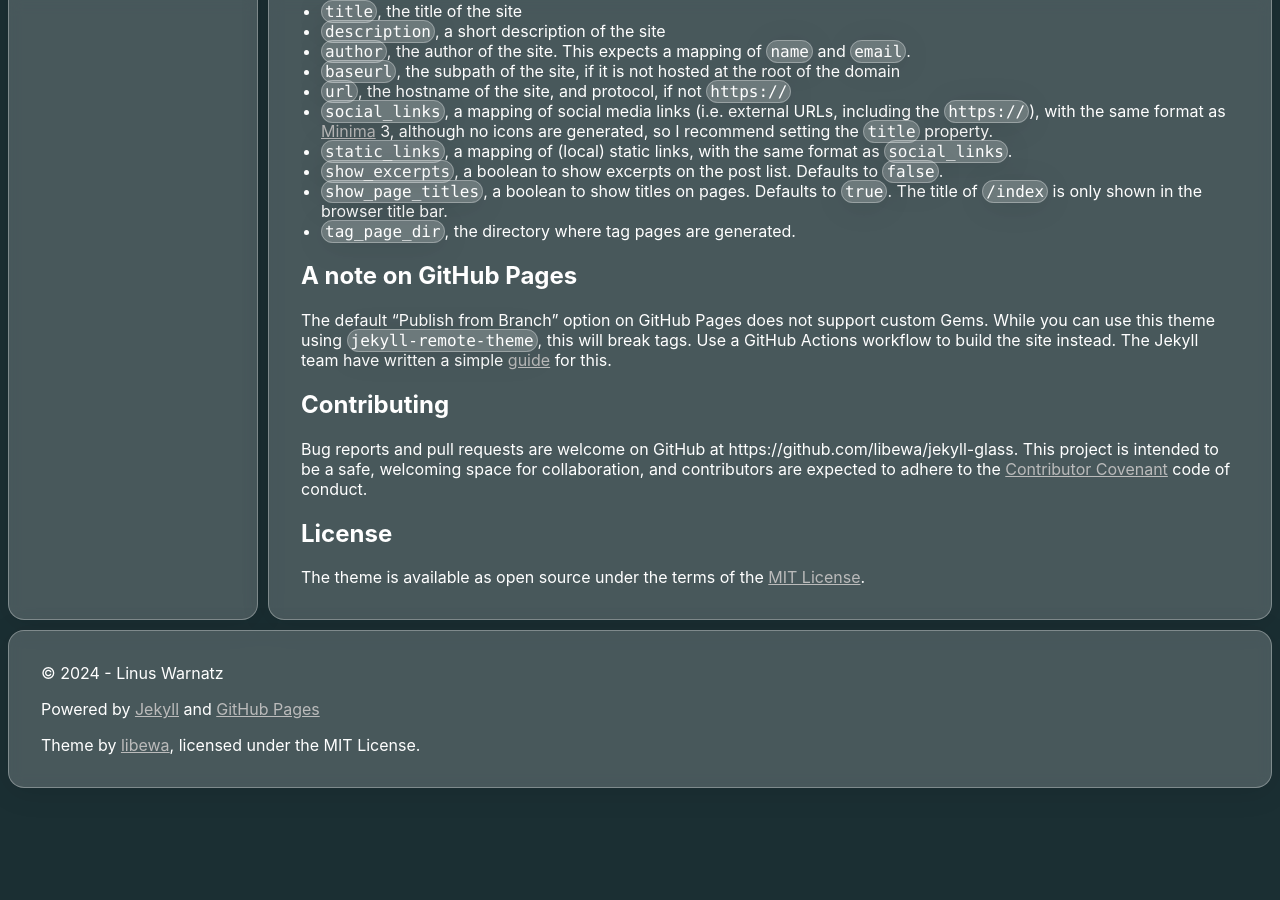
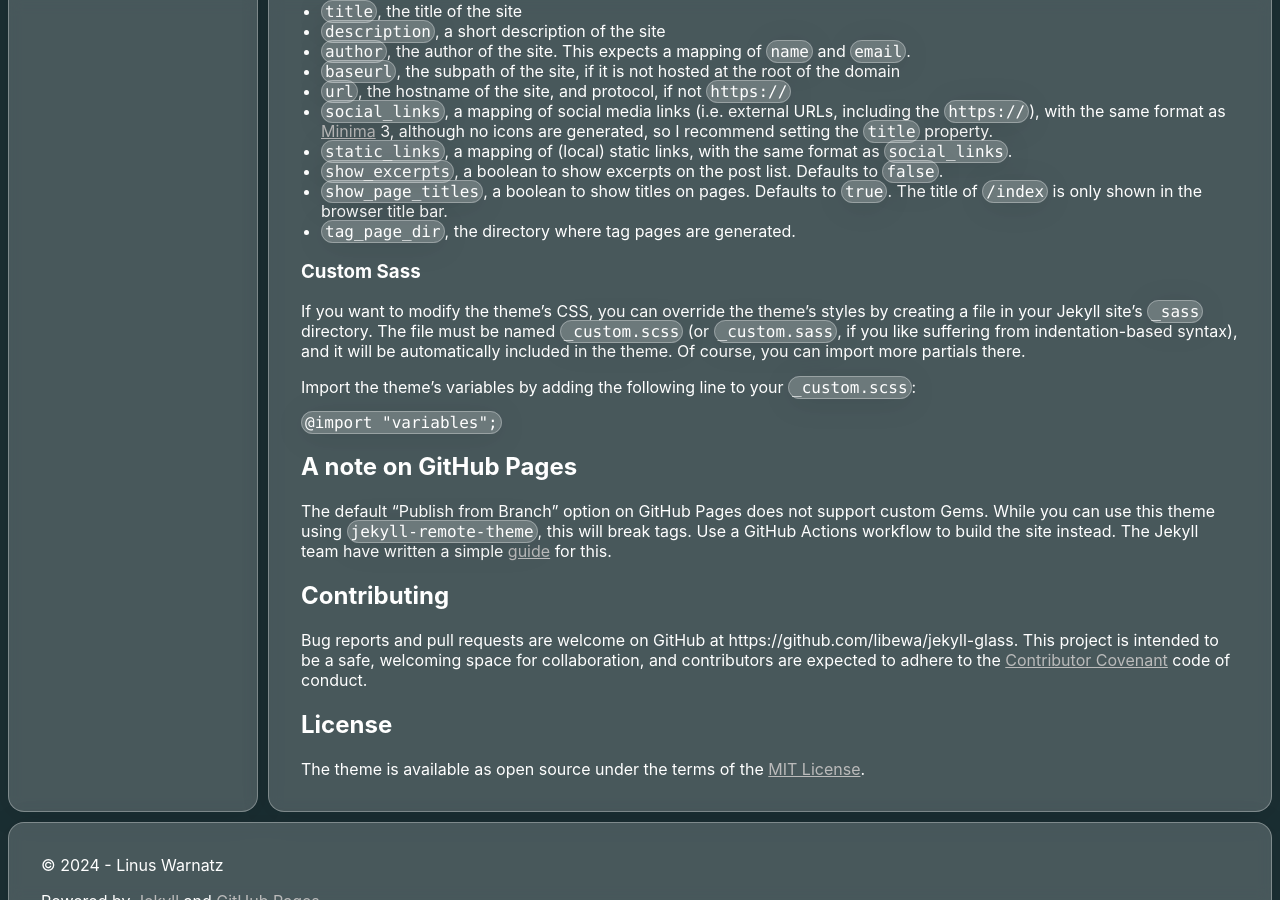
Before and after one commit to libewa/jekyll-glass, a Jekyll site: the page built from README.md, in a window 1280 px wide and 900 px high, scrolled down 1322 px. Built offline with Jekyll 4.4.1, drawn with Linux system fonts in a browser that asks for light colours; before the commit the page ends 2118 px from its top, so only the background shows below that.

Commit message:
store variables in scss partial

````diff
--- a/README.md
+++ b/README.md
@@ -68,6 +68,15 @@ The following configuration options are available:
 - `show_page_titles`, a boolean to show titles on pages. Defaults to `true`. The title of `/index` is only shown in the browser title bar.
 - `tag_page_dir`, the directory where tag pages are generated.
 
+### Custom Sass
+If you want to modify the theme's CSS, you can override the theme's styles by creating a file in your Jekyll site's `_sass` directory. The file must be named `_custom.scss` (or `_custom.sass`, if you like suffering from indentation-based syntax), and it will be automatically included in the theme. Of course, you can import more partials there.
+
+Import the theme's variables by adding the following line to your `_custom.scss`:
+
+```scss
+@import "variables";
+```
+
 ## A note on GitHub Pages
 The default "Publish from Branch" option on GitHub Pages does not support custom Gems. While you can use this theme using `jekyll-remote-theme`, this will break tags. Use a GitHub Actions workflow to build the site instead. The Jekyll team have written a simple [guide](https://jekyllrb.com/docs/continuous-integration/github-actions/) for this.
 
--- a/_sass/_custom.scss
+++ b/_sass/_custom.scss
@@ -0,0 +1 @@
+@import "variables";
--- /dev/null
+++ b/_sass/_variables.scss
@@ -0,0 +1,21 @@
+// Define defaults for each variable.
+
+$base-font-family: -apple-system, system-ui, BlinkMacSystemFont, "Segoe UI",
+"Segoe UI Emoji", "Segoe UI Symbol", "Apple Color Emoji", Roboto, Helvetica,
+Arial, sans-serif !default;
+$code-font-family: "Menlo", "Inconsolata", "Consolas", "Roboto Mono",
+"Ubuntu Mono", "Liberation Mono", "Courier New", monospace;
+
+// https://coolors.co/1b2f33-28502e-47682c-8c7051-ef3054
+$dark-color: #1b2f33ff !default; // Dark color used e.g. for the background
+$color-2: #28502eff !default;
+$color-3: #47682cff !default;
+$color-4: #8c7051ff !default;
+$color-5: #ef3054ff !default;
+$light-color: #fff !default; // Light color used e.g. for foreground text
+$link-color: #bbb !default;
+$link-color-visited: #888 !default;
+
+$spacing-unit: 30px !default;
+
+$table-text-align: left !default;
--- a/assets/css/main.scss
+++ b/assets/css/main.scss
@@ -3,28 +3,7 @@
 
 @charset "utf-8";
 @import "custom";
-
-// Define defaults for each variable.
-
-$base-font-family: -apple-system, system-ui, BlinkMacSystemFont, "Segoe UI",
-    "Segoe UI Emoji", "Segoe UI Symbol", "Apple Color Emoji", Roboto, Helvetica,
-    Arial, sans-serif !default;
-$code-font-family: "Menlo", "Inconsolata", "Consolas", "Roboto Mono",
-    "Ubuntu Mono", "Liberation Mono", "Courier New", monospace;
-
-// https://coolors.co/1b2f33-28502e-47682c-8c7051-ef3054
-$dark-color: #1b2f33ff !default; // Dark color used e.g. for the background
-$color-2: #28502eff !default;
-$color-3: #47682cff !default;
-$color-4: #8c7051ff !default;
-$color-5: #ef3054ff !default;
-$light-color: #fff !default; // Light color used e.g. for foreground text
-$link-color: #bbb !default;
-$link-color-visited: #888 !default;
-
-$spacing-unit: 30px !default;
-
-$table-text-align: left !default;
+@import "variables";
 
 body {
     font-family: $base-font-family;
````
Also changed, not shown: jekyll-glass.gemspec.
